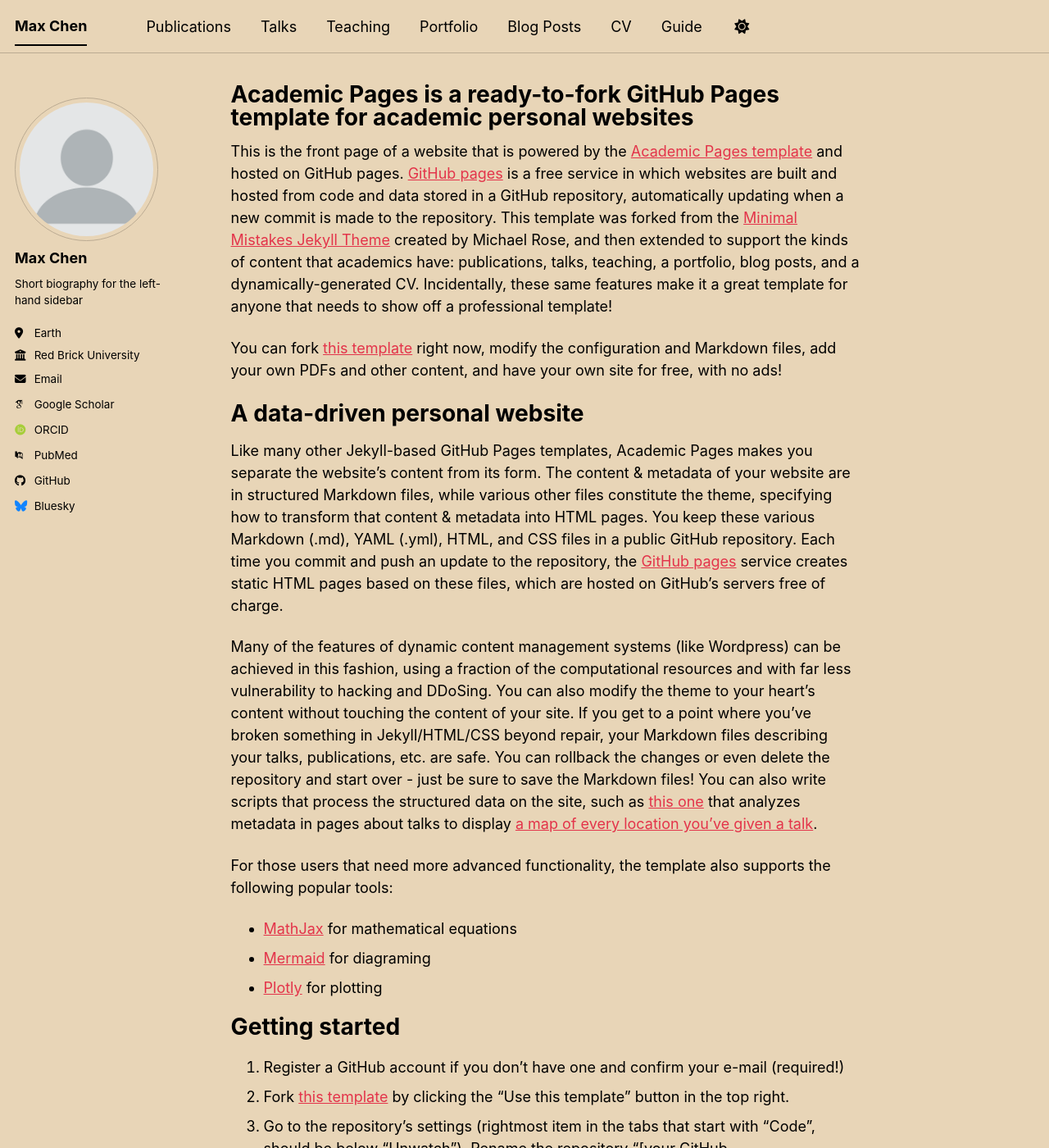
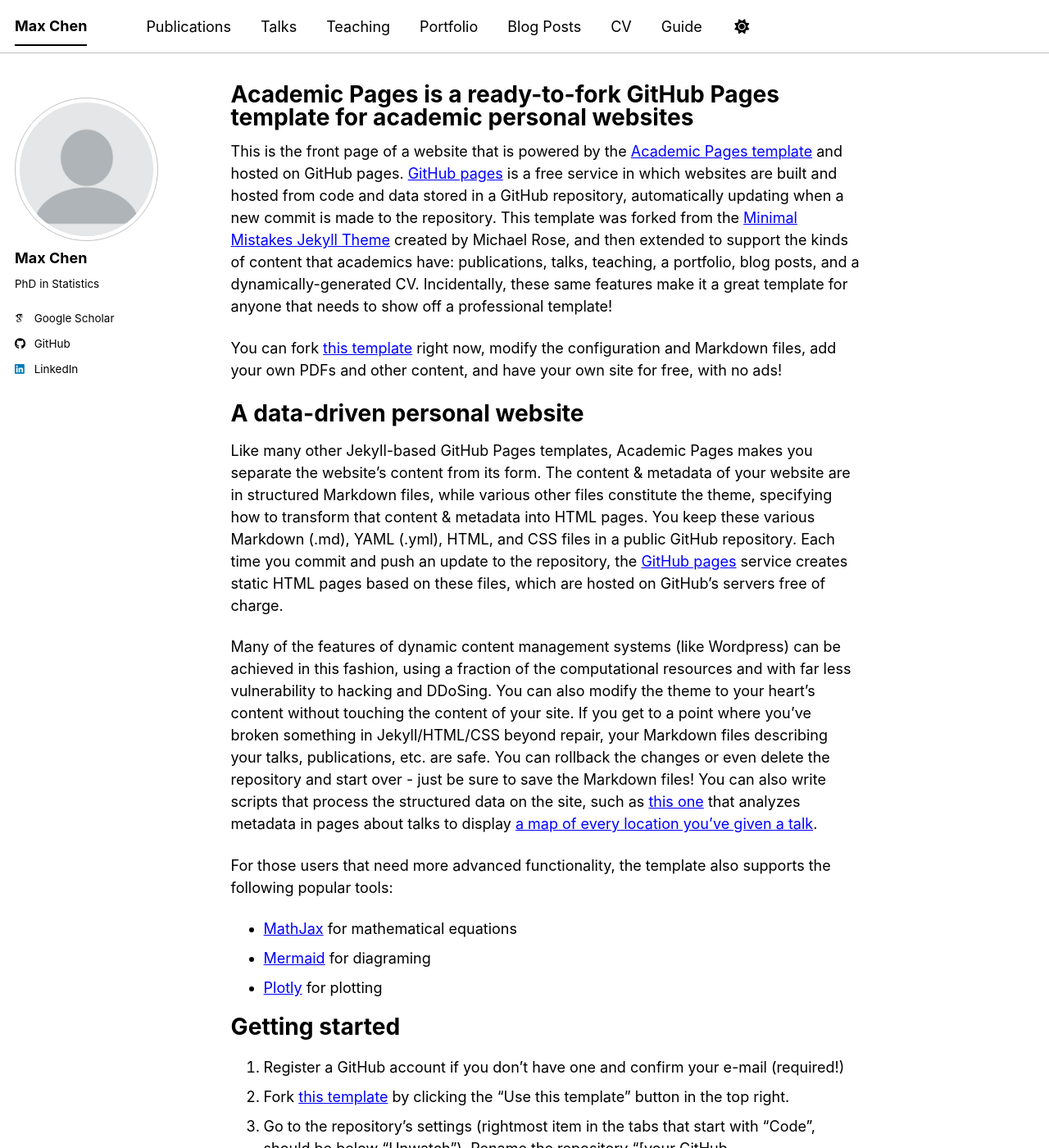
Before and after one commit to MaxGniluynehc/maxchen, a Jekyll site: the page built from _pages/about.md, in a window 1280 px wide and 1400 px high. Shown: the whole window at 82% size. Built offline with Jekyll 4.4.1, drawn with Linux system fonts in a browser that asks for light colours; some web fonts are replaced; a script bundle is joined from its source files by our own code; library files that are not in the unit come from our copies.

Commit message:
Update _config.yml

```diff
--- a/_config.yml
+++ b/_config.yml
@@ -8,15 +8,15 @@
 
 # Basic Site Settings
 locale                   : "en-US"
-site_theme               : "sunrise" # The available themes options are "default", "air", "sunrise", "mint", "dirt" and "contrast"
+site_theme               : "contrast" # The available themes options are "default", "air", "sunrise", "mint", "dirt" and "contrast"
 title                    : "Max Chen"
 title_separator          : "-"
 name                     : &name "Max Chen"
 description              : &description "PhD in Statistics"   # Update this with a general description of your site, this is the default if not overridden by a page
-url                      : https://MaxGniluynehc.github.io/maxchen.github.io # The base hostname & protocol for your site e.g. "https://[your GitHub username].github.io",
+url                      : https://MaxGniluynehc.github.io/maxchen # The base hostname & protocol for your site e.g. "https://[your GitHub username].github.io",
                                                            # or if you already have some other page hosted on Github then use "https://[your GitHub username].github.io/[Your Repo Name]"
 baseurl                  : "" # the subpath of your site, e.g. "/blog"
-repository               : "MaxGniluynehc/maxchen.github.io"
+repository               : "MaxGniluynehc/maxchen"
 
 # Site Author - The following control what appear as part of the author content on the side bar.
 #               If a field is blank the icon and link will not appear, otherwise it will be shown.
@@ -26,22 +26,22 @@ author:
   avatar           : "profile.png"
   name             : "Max Chen"
   pronouns         : # example: "she/her"
-  bio              : "Short biography for the left-hand sidebar"
-  location         : "Earth"
-  employer         : "Red Brick University"
+  bio              : "PhD in Statistics"
+  location         : # "Earth"
+  employer         : # "Red Brick University"
   uri              : # URL
-  email            : "none@example.org"
+  email            : # "none@example.org"
 
   # Academic websites
   academia         : # URL
   arxiv            : # URL - Update with the correct link to your profile
-  googlescholar    : "https://scholar.google.com/citations?user=PS_CX0AAAAAJ"
+  googlescholar    : "https://scholar.google.ca/citations?user=F-hO6v8AAAAJ&hl=en"
   inspire-hep      : # URL
   impactstory      : # URL
-  orcid            : "https://orcid.org/yourorcidurl"
+  orcid            : # "https://orcid.org/yourorcidurl"
   semantic         : # URL
   ssrn             : # URL
-  pubmed           : "https://www.ncbi.nlm.nih.gov/pubmed/?term=john+snow"
+  pubmed           : # "https://www.ncbi.nlm.nih.gov/pubmed/?term=john+snow"
   researchgate     : # URL
   scopus           : # URL
   zotero           : # URL
@@ -51,13 +51,13 @@ author:
   bitbucket        : # Username - Update with your username on the site
   codepen          : # Username
   dribbble         : # Username
-  github           : "academicpages"
+  github           : "maxgniluynehc"
   kaggle           : # Username
   stackoverflow    : # User number or user number and name (i.e., use "1" or "1/jeff-atwood")
 
   # Social media
   artstation       : # Username
-  bluesky          : "bsky.app" # Replace this with you Bluesky username
+  bluesky          : # "bsky.app" # Replace this with you Bluesky username
   facebook         : # Username
   flickr           : # Username
   foursquare       : # Username
@@ -66,7 +66,7 @@ author:
   keybase          : # Username
   instagram        : # Username
   lastfm           : # Username
-  linkedin         : # Username
+  linkedin         : "max-chen-1a0a24138"
   mastodon         : # URL
   medium           : # URL
   pinterest        : # Username
```
